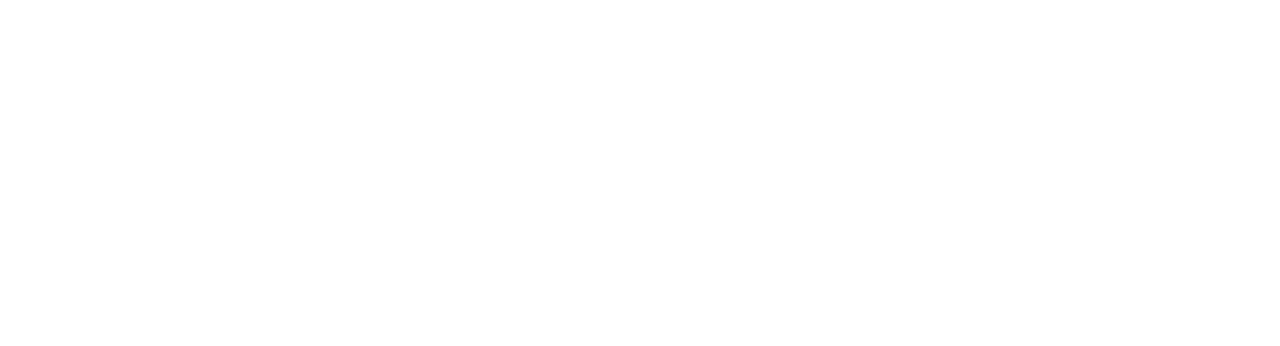
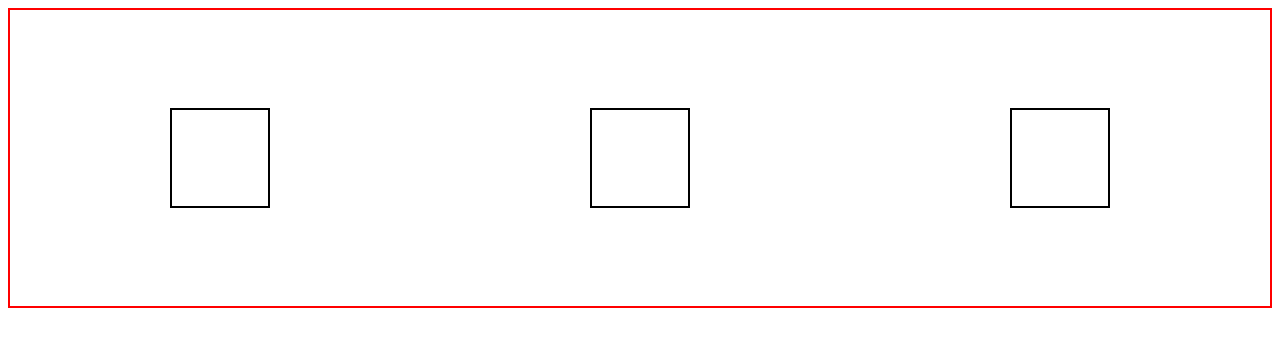
Before and after one commit to ryanmello/practice-website-7-2-22, a plain HTML site: page index.html in a window 1280 px wide. Drawn offline with Linux system fonts and the light colour scheme.

Commit message:
display flex practice

```diff
--- a/index.html
+++ b/index.html
@@ -5,10 +5,15 @@
     <meta http-equiv="X-UA-Compatible" content="IE=edge">
     <meta name="viewport" content="width=device-width, initial-scale=1.0">
     <title>My Website</title>
+    <link rel="stylesheet" href="style.css">
 </head>
 <body>
     <body>
-
+        <div class="container">
+            <div class="box"></div>
+            <div class="box"></div>
+            <div class="box"></div>
+        </div>
     </body>
 </body>
 </html>
--- a/style.css
+++ b/style.css
@@ -1,3 +1,18 @@
-h1{
+*{
+    box-sizing: border-box;
+}
 
+.container{
+    width: 100%;
+    height: 300px;
+    border: 2px solid red;
+    display: flex;
+    justify-content: space-around;
+    align-items: center;
 }
+
+.box{
+    width: 100px;
+    height: 100px;
+    border: 2px solid black;
+}
```
